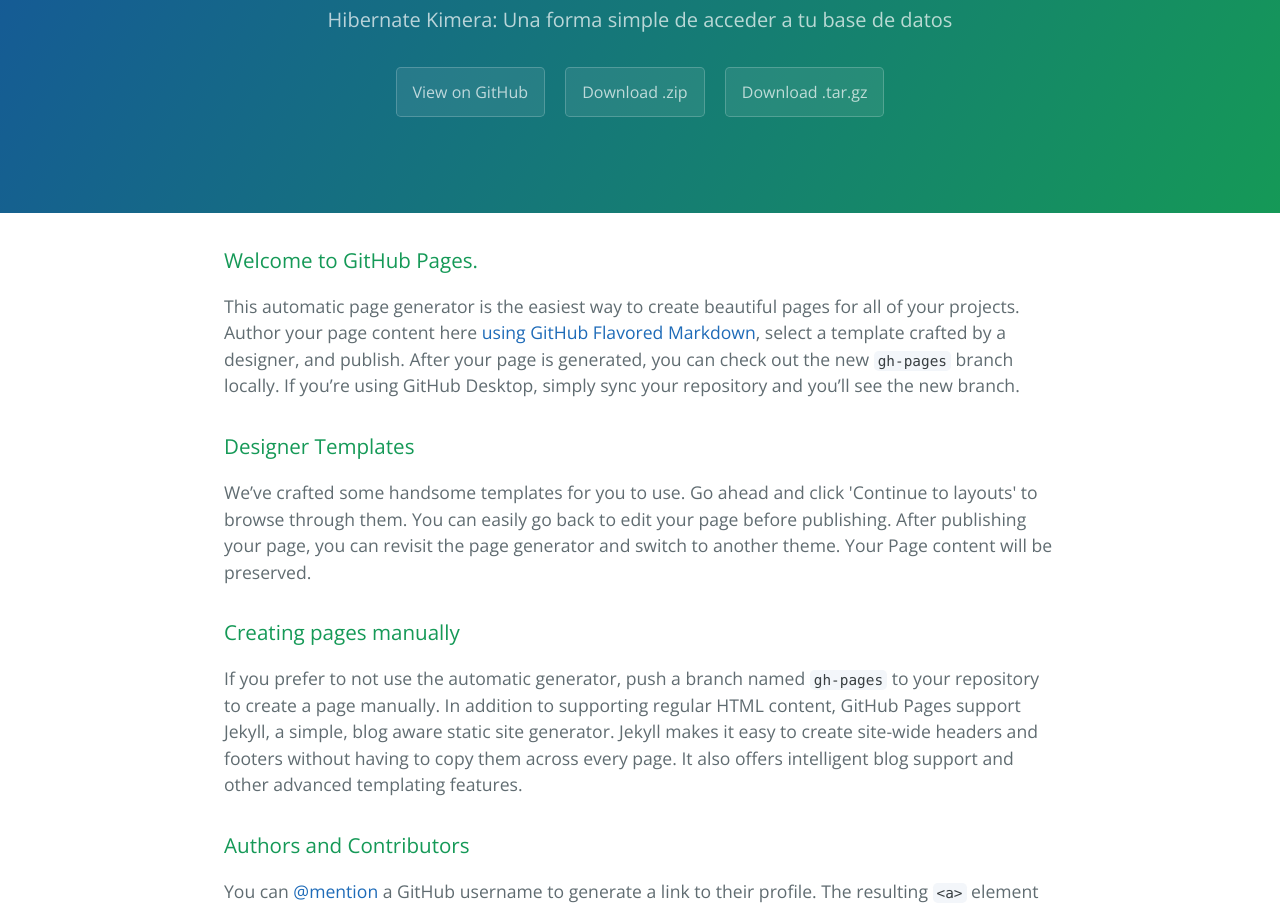
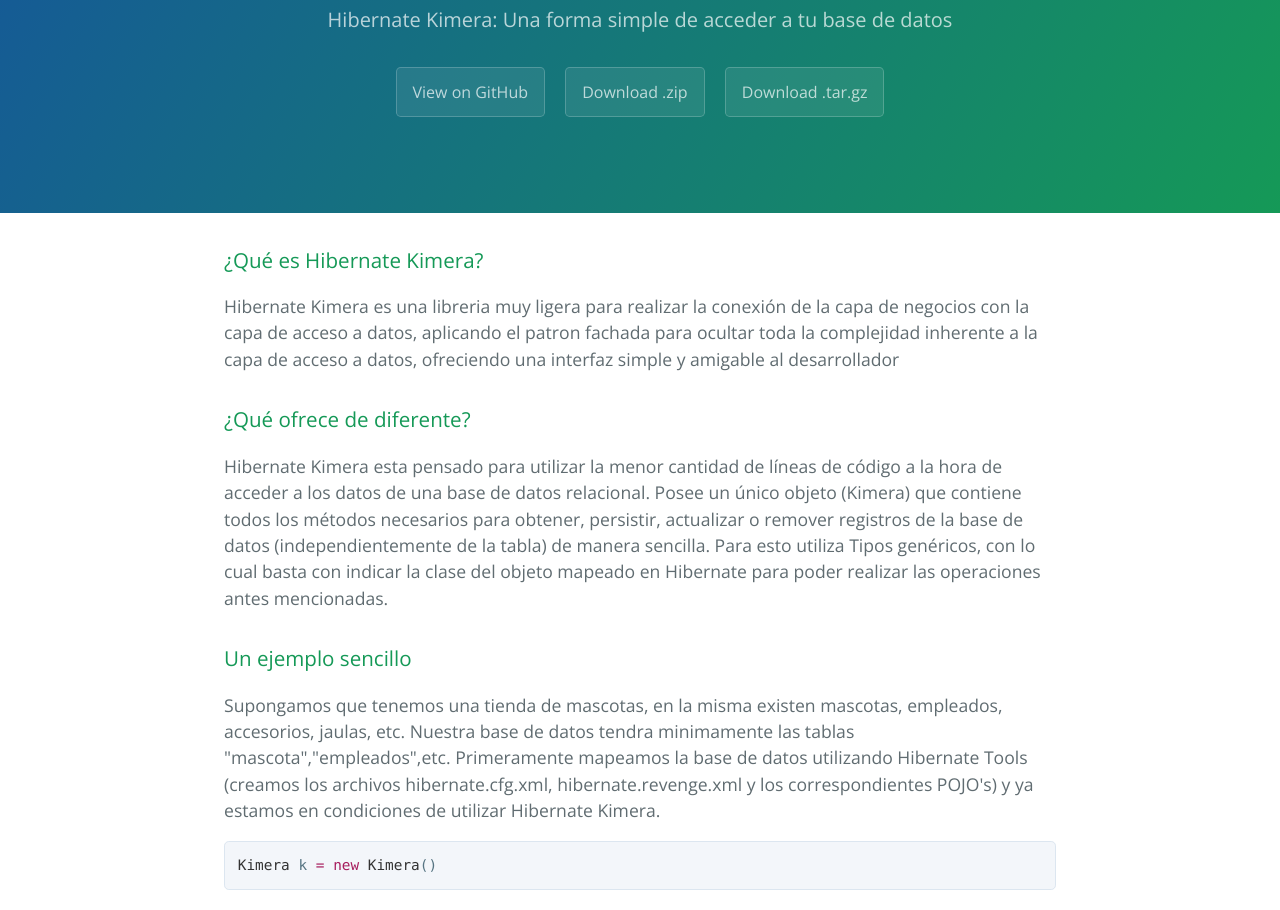
Before and after one commit to yogonza524/kimera, a plain HTML site: page index.html in a window 1280 px wide. Shown: the part 170-1080 px from the top of the page. Drawn offline with nearby package versions, Linux system fonts and the light colour scheme.

```diff
--- a/index.html
+++ b/index.html
@@ -2,7 +2,7 @@
 <html lang="en-us">
   <head>
     <meta charset="UTF-8">
-    <title>Kimera by yogonza524</title>
+    <title>Hibernate Kimera by yogonza524</title>
     <meta name="viewport" content="width=device-width, initial-scale=1">
     <link rel="stylesheet" type="text/css" href="stylesheets/normalize.css" media="screen">
     <link href='https://fonts.googleapis.com/css?family=Open+Sans:400,700' rel='stylesheet' type='text/css'>
@@ -11,7 +11,7 @@
   </head>
   <body>
     <section class="page-header">
-      <h1 class="project-name">Kimera</h1>
+      <h1 class="project-name">Hibernate Kimera</h1>
       <h2 class="project-tagline">Hibernate Kimera: Una forma simple de acceder a tu base de datos</h2>
       <a href="https://github.com/yogonza524/kimera" class="btn">View on GitHub</a>
       <a href="https://github.com/yogonza524/kimera/zipball/master" class="btn">Download .zip</a>
@@ -20,19 +20,21 @@
 
     <section class="main-content">
       <h3>
-<a id="welcome-to-github-pages" class="anchor" href="#welcome-to-github-pages" aria-hidden="true"><span aria-hidden="true" class="octicon octicon-link"></span></a>Welcome to GitHub Pages.</h3>
+<a id="qué-es-hibernate-kimera" class="anchor" href="#qu%C3%A9-es-hibernate-kimera" aria-hidden="true"><span aria-hidden="true" class="octicon octicon-link"></span></a>¿Qué es Hibernate Kimera?</h3>
 
-<p>This automatic page generator is the easiest way to create beautiful pages for all of your projects. Author your page content here <a href="https://guides.github.com/features/mastering-markdown/">using GitHub Flavored Markdown</a>, select a template crafted by a designer, and publish. After your page is generated, you can check out the new <code>gh-pages</code> branch locally. If you’re using GitHub Desktop, simply sync your repository and you’ll see the new branch.</p>
+<p>Hibernate Kimera es una libreria muy ligera para realizar la conexión de la capa de negocios con la capa de acceso a datos, aplicando el patron fachada para ocultar toda la complejidad inherente a la capa de acceso a datos, ofreciendo una interfaz simple y amigable al desarrollador</p>
 
 <h3>
-<a id="designer-templates" class="anchor" href="#designer-templates" aria-hidden="true"><span aria-hidden="true" class="octicon octicon-link"></span></a>Designer Templates</h3>
+<a id="qué-ofrece-de-diferente" class="anchor" href="#qu%C3%A9-ofrece-de-diferente" aria-hidden="true"><span aria-hidden="true" class="octicon octicon-link"></span></a>¿Qué ofrece de diferente?</h3>
 
-<p>We’ve crafted some handsome templates for you to use. Go ahead and click 'Continue to layouts' to browse through them. You can easily go back to edit your page before publishing. After publishing your page, you can revisit the page generator and switch to another theme. Your Page content will be preserved.</p>
+<p>Hibernate Kimera esta pensado para utilizar la menor cantidad de líneas de código a la hora de acceder a los datos de una base de datos relacional. Posee un único objeto (Kimera) que contiene todos los métodos necesarios para obtener, persistir, actualizar o remover registros de la base de datos (independientemente de la tabla) de manera sencilla. Para esto utiliza Tipos genéricos, con lo cual basta con indicar la clase del objeto mapeado en Hibernate para poder realizar las operaciones antes mencionadas.</p>
 
 <h3>
-<a id="creating-pages-manually" class="anchor" href="#creating-pages-manually" aria-hidden="true"><span aria-hidden="true" class="octicon octicon-link"></span></a>Creating pages manually</h3>
+<a id="un-ejemplo-sencillo" class="anchor" href="#un-ejemplo-sencillo" aria-hidden="true"><span aria-hidden="true" class="octicon octicon-link"></span></a>Un ejemplo sencillo</h3>
 
-<p>If you prefer to not use the automatic generator, push a branch named <code>gh-pages</code> to your repository to create a page manually. In addition to supporting regular HTML content, GitHub Pages support Jekyll, a simple, blog aware static site generator. Jekyll makes it easy to create site-wide headers and footers without having to copy them across every page. It also offers intelligent blog support and other advanced templating features.</p>
+<p>Supongamos que tenemos una tienda de mascotas, en la misma existen mascotas, empleados, accesorios, jaulas, etc. Nuestra base de datos tendra minimamente las tablas "mascota","empleados",etc. Primeramente mapeamos la base de datos utilizando Hibernate Tools (creamos los archivos hibernate.cfg.xml, hibernate.revenge.xml y los correspondientes POJO's) y ya estamos en condiciones de utilizar Hibernate Kimera.</p>
+
+<div class="highlight highlight-source-java"><pre><span class="pl-smi">Kimera</span> k <span class="pl-k">=</span> <span class="pl-k">new</span> <span class="pl-smi">Kimera</span>()</pre></div>
 
 <h3>
 <a id="authors-and-contributors" class="anchor" href="#authors-and-contributors" aria-hidden="true"><span aria-hidden="true" class="octicon octicon-link"></span></a>Authors and Contributors</h3>
@@ -45,7 +47,7 @@
 <p>Having trouble with Pages? Check out our <a href="https://help.github.com/pages">documentation</a> or <a href="https://github.com/contact">contact support</a> and we’ll help you sort it out.</p>
 
       <footer class="site-footer">
-        <span class="site-footer-owner"><a href="https://github.com/yogonza524/kimera">Kimera</a> is maintained by <a href="https://github.com/yogonza524">yogonza524</a>.</span>
+        <span class="site-footer-owner"><a href="https://github.com/yogonza524/kimera">Hibernate Kimera</a> is maintained by <a href="https://github.com/yogonza524">yogonza524</a>.</span>
 
         <span class="site-footer-credits">This page was generated by <a href="https://pages.github.com">GitHub Pages</a> using the <a href="https://github.com/jasonlong/cayman-theme">Cayman theme</a> by <a href="https://twitter.com/jasonlong">Jason Long</a>.</span>
       </footer>
```
Also changed, not shown: params.json (+1 -1 lines).
